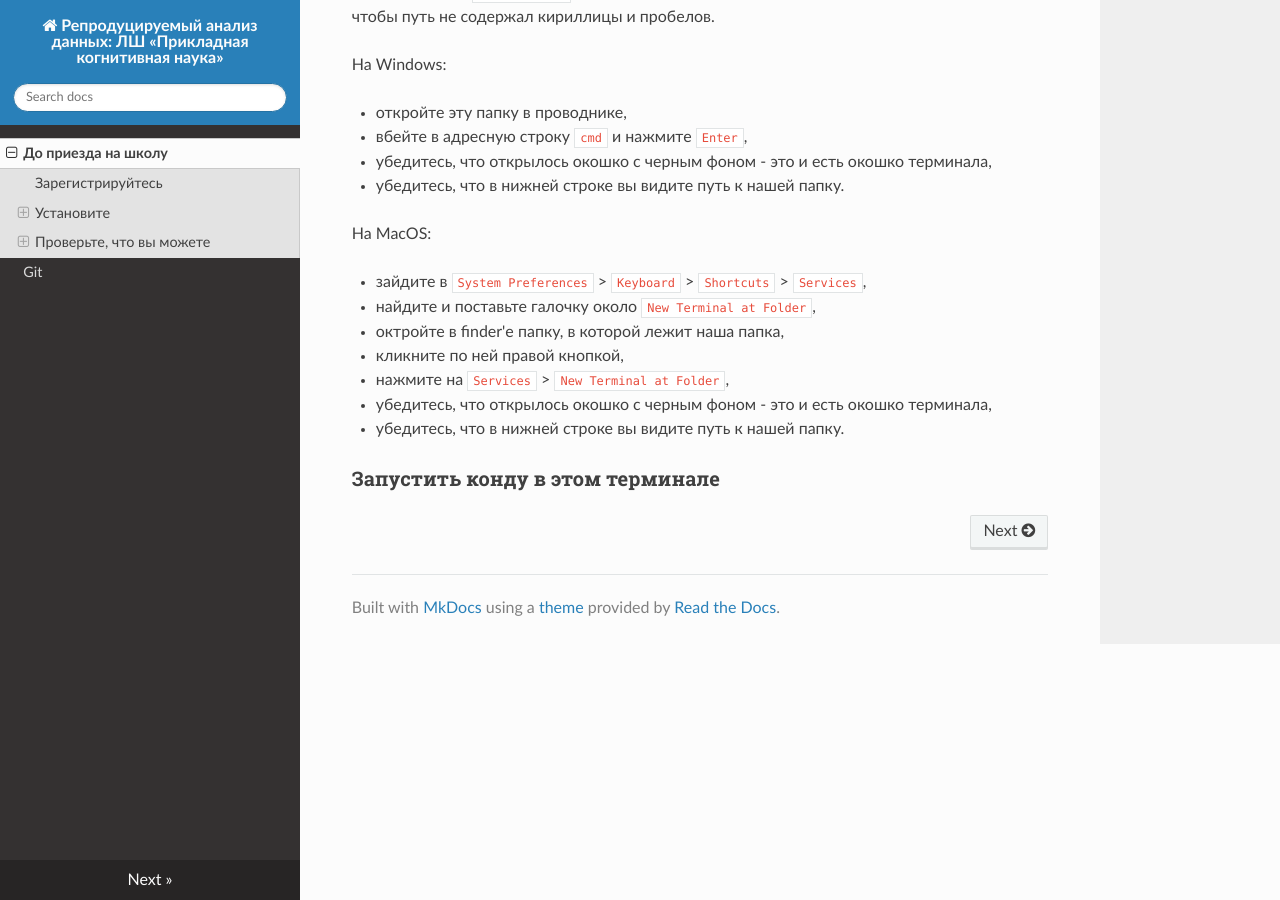
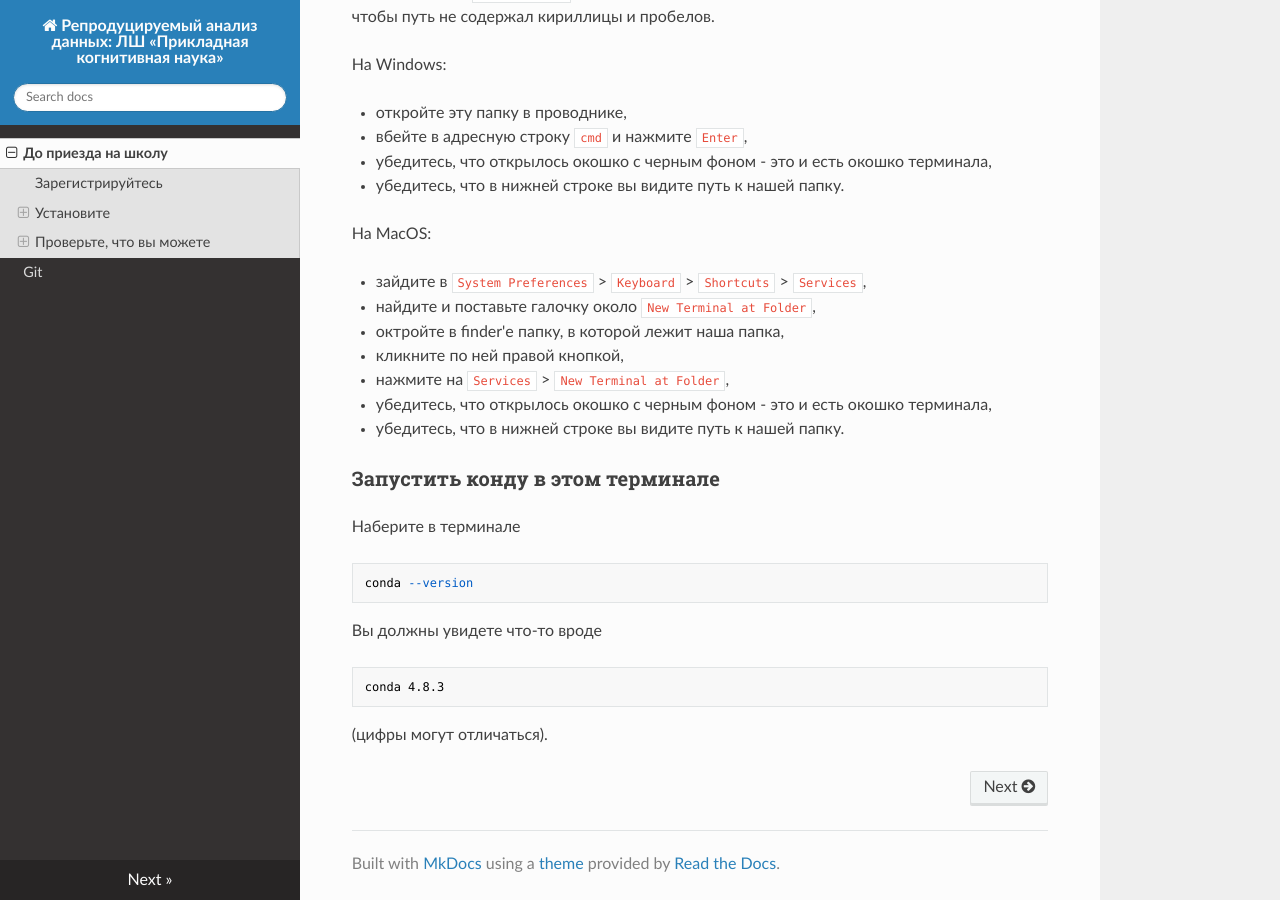
Before and after one commit to kalenkovich/reproducible-data-analysis, an MkDocs documentation site: the page built from website/docs/0_before-coming.md, in a window 1280 px wide and 900 px high, scrolled down 1172 px. Built offline with MkDocs 1.6.1, drawn with Linux system fonts in a browser that asks for light colours; nearby versions of some CDN libraries.

Commit message:
add conda installation check

````diff
--- a/website/docs/0_before-coming.md
+++ b/website/docs/0_before-coming.md
@@ -61,3 +61,17 @@ GitHub'ом мы реально будем пользоваться.
 - убедитесь, что в нижней строке вы видите путь к нашей папку.
 
 ### Запустить конду в этом терминале
+
+Наберите в терминале
+
+```
+conda --version
+```
+
+Вы должны увидете что-то вроде
+
+```
+conda 4.8.3
+```
+
+(цифры могут отличаться).
````
